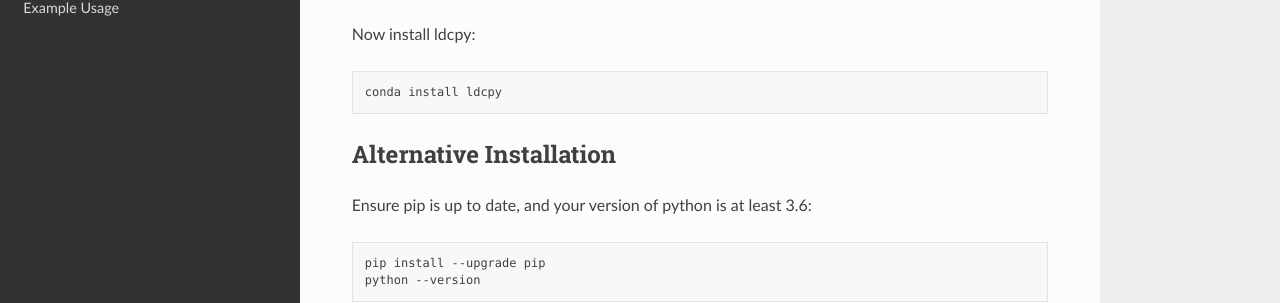
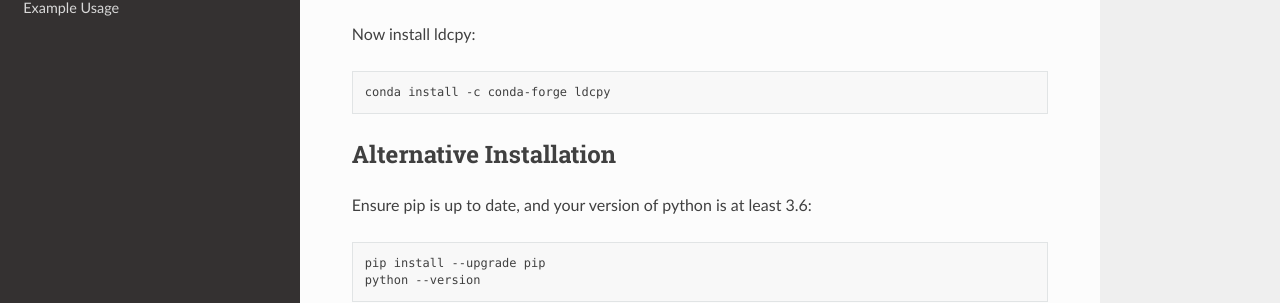
Before and after one commit to NCAR/ldcpy, a Sphinx documentation site: the page built from docs/source/installation.rst, in a window 1280 px wide and 900 px high. Shown: the part 341-644 px from the top of the window. Built offline with Sphinx 7.4.7 and the Read the Docs theme 2.0.0, drawn with Linux system fonts in a browser that asks for light colours.

Commit message:
update install instructions to include conda-forge

```diff
--- a/README.rst
+++ b/README.rst
@@ -46,7 +46,7 @@
 
 .. code-block:: bash
 
-    conda install ldcpy
+    conda install -c conda-forge ldcpy
 
 Alternative Installation
 ________________________
--- a/docs/source/installation.rst
+++ b/docs/source/installation.rst
@@ -18,7 +18,7 @@
 
 .. code-block:: bash
 
-    conda install ldcpy
+    conda install -c conda-forge ldcpy
 
 Alternative Installation
 ________________________
```
